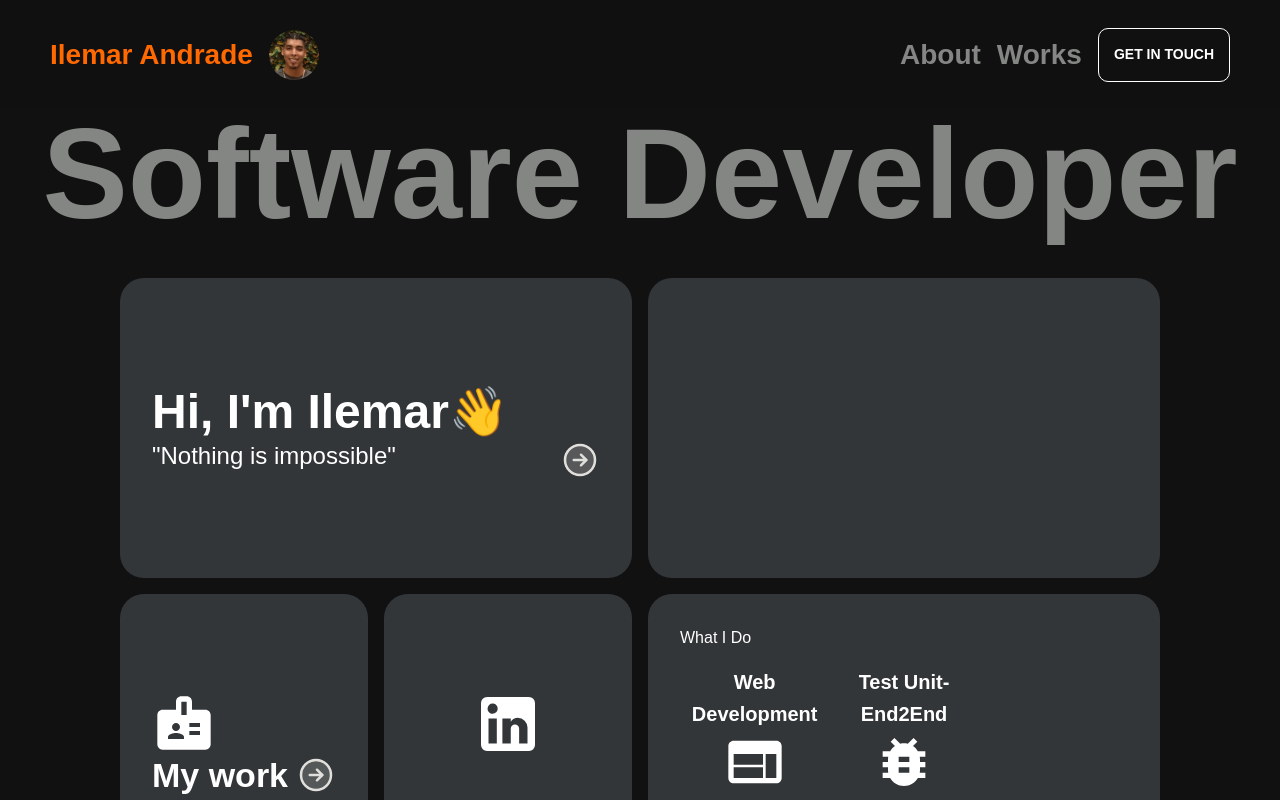
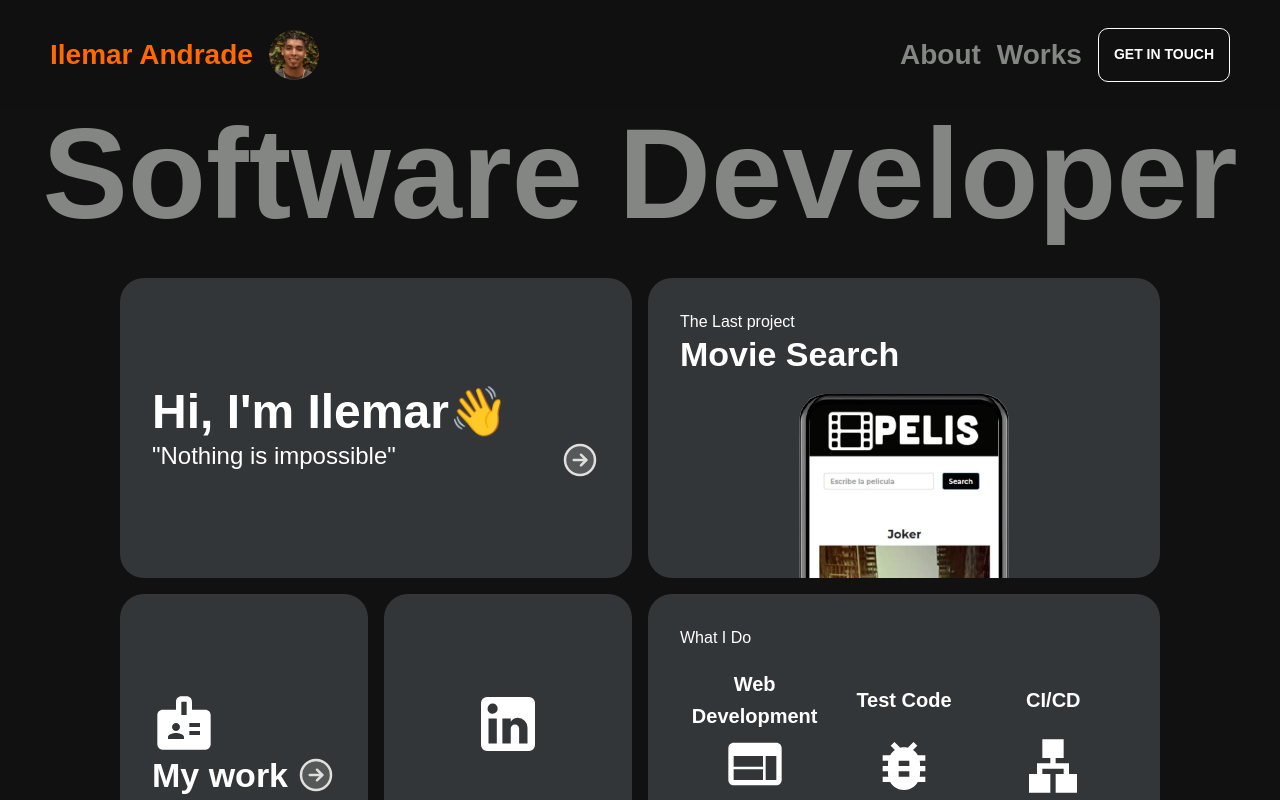
Before and after one commit to ilemarandrade/personal-portfolio, a Next.js app: page / in a window 1280 px wide. Shown: the top 800 px of the page. Built offline with nearby package versions, Linux system fonts and the light colour scheme.

Commit message:
feat: added contain to avoid box

```diff
--- a/src/constants/myProjects.ts
+++ b/src/constants/myProjects.ts
@@ -86,4 +86,5 @@ const myProjects = [
   },
 ];
 
+export const lastProject = myProjects[0];
 export default myProjects;
--- a/src/pages/index.tsx
+++ b/src/pages/index.tsx
@@ -1,6 +1,6 @@
 import MainLayout from "@/layout/MainLayout";
 import BoxMain from "@/components/BoxMain";
-import { Grid, Theme, Typography, useMediaQuery } from "@mui/material";
+import { Grid, styled, Theme, Typography, useMediaQuery } from "@mui/material";
 import { motion } from "framer-motion";
 import BadgeIcon from "@mui/icons-material/Badge";
 import animation from "@/constants/animation";
@@ -8,7 +8,17 @@ import LinkedInIcon from "@mui/icons-material/LinkedIn";
 import WebIcon from "@mui/icons-material/Web";
 import Arrow from "@/assets/icons/Arrow";
 import BugReportIcon from "@mui/icons-material/BugReport";
+import LanIcon from "@mui/icons-material/Lan";
+import { lastProject } from "@/constants/myProjects";
+import Image from "next/image";
 
+const LastBox = styled(BoxMain)(
+  ({ theme }) => `
+  ${[theme.breakpoints.down("sm")]}{
+    height: auto;
+  }
+`
+);
 export default function Home() {
   const isMobile = useMediaQuery((theme: Theme) =>
     theme.breakpoints.down("md")
@@ -61,7 +71,61 @@ export default function Home() {
           </BoxMain>
         </Grid>
         <Grid item xs={12} sm={6}>
-          <BoxMain />
+          <BoxMain to={lastProject.link}>
+            <Grid
+              container
+              direction="column"
+              sx={{ height: "100%", position: "relative" }}
+              wrap="nowrap"
+            >
+              <Grid
+                item
+                component={motion.div}
+                variants={
+                  animation.worksWithMobileExample.variants.textBox.variants
+                }
+              >
+                <Typography variant="body1">The Last project</Typography>
+                <Typography variant="h4" fontWeight={600}>
+                  {lastProject.name}
+                </Typography>
+              </Grid>
+              <Grid
+                item
+                container
+                justifyContent="center"
+                component={motion.div}
+                initial={animation.worksWithMobileExample.variants.img.initial}
+                variants={
+                  animation.worksWithMobileExample.variants.img.variants
+                }
+                sx={{ mt: 2, position: "relative" }}
+              >
+                <Image src={lastProject.img} alt={lastProject.name} />
+              </Grid>
+            </Grid>
+            <Typography
+              variant="h5"
+              fontWeight={600}
+              sx={{ position: "absolute", bottom: "30px" }}
+              component={motion.h5}
+              variants={
+                animation.worksWithMobileExample.variants.seeMore.variants
+              }
+              initial={
+                animation.worksWithMobileExample.variants.seeMore.initial
+              }
+            >
+              See More
+              <Arrow
+                style={{
+                  position: "relative",
+                  verticalAlign: "middle",
+                  marginLeft: "8px",
+                }}
+              />
+            </Typography>
+          </BoxMain>
         </Grid>
         <Grid
           item
@@ -152,7 +216,7 @@ export default function Home() {
           </Grid>
         </Grid>
         <Grid item xs={12} sm={12} md={6}>
-          <BoxMain to="/contact">
+          <LastBox to="/contact">
             <Grid container spacing={2}>
               <Grid item sm={12}>
                 <Typography>What I Do</Typography>
@@ -181,16 +245,41 @@ export default function Home() {
                   justifyContent="center"
                   alignItems="center"
                   direction="column"
+                  sx={{ mb: { xs: 2, sm: 0 } }}
                 >
-                  <Typography variant="h6" fontWeight={600} align="center">
-                    Test Unit-End2End
+                  <Typography
+                    variant="h6"
+                    fontWeight={600}
+                    align="center"
+                    sx={{ lineHeight: { md: 3.4, sm: "initial" } }}
+                  >
+                    Test Code
                   </Typography>
                   <BugReportIcon fontSize="large" />
+                </Grid>
+                <Grid
+                  item
+                  xs={12}
+                  sm={4}
+                  container
+                  justifyContent="center"
+                  alignItems="center"
+                  direction="column"
+                >
+                  <Typography
+                    variant="h6"
+                    fontWeight={600}
+                    align="center"
+                    sx={{ lineHeight: { md: 3.4, sm: "initial" } }}
+                  >
+                    CI/CD
+                  </Typography>
+                  <LanIcon fontSize="large" />
                 </Grid>
                 <Arrow style={{ right: "40px", bottom: "40px" }} />
               </Grid>
             </Grid>
-          </BoxMain>
+          </LastBox>
         </Grid>
       </Grid>
     </MainLayout>
```
